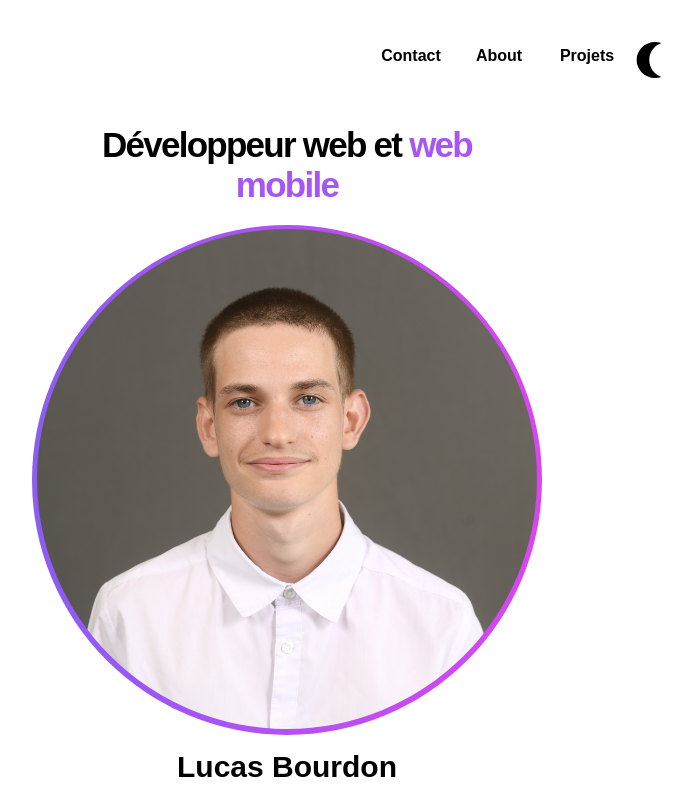
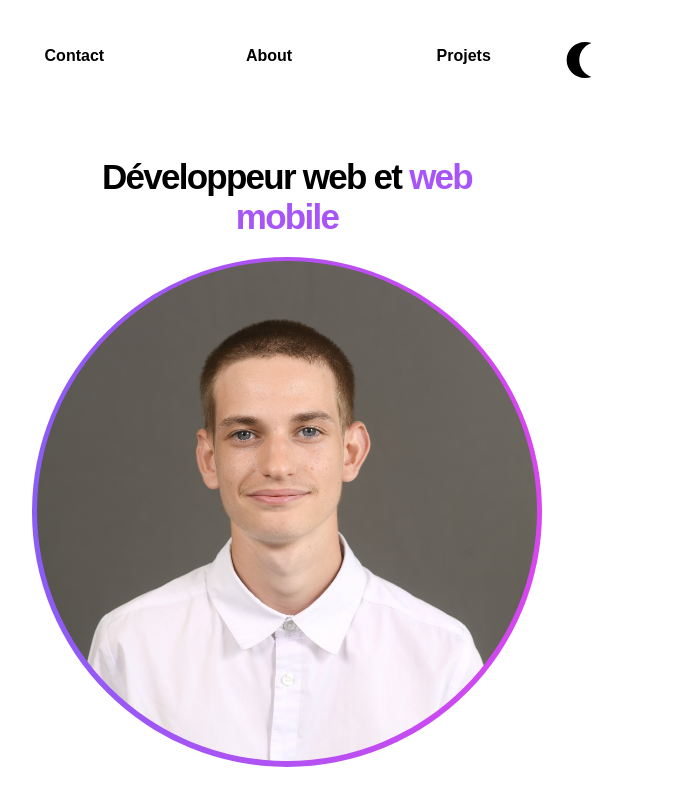
Before and after one commit to Brdlucas/portfolio, a Next.js app: page / in a window 1280 px wide. Shown: the top 785 px of the page, without its empty margins (353-1045 px from the left). Built offline with nearby package versions, Linux system fonts and the light colour scheme.

Commit message:
Update nav css

```diff
--- a/src/app/page.jsx
+++ b/src/app/page.jsx
@@ -7,7 +7,7 @@ export default function Home() {
   return (
     <main className='max-2xl:h-[1000px]'>
       <header className='max-2xl:h-[120px] md:h-[100px]'>
-        <nav className='max-2xl:text-center max-2xl:p-[10px] font-bold md:absolute md:flex md:flex-row md:w-[25%] md:right-[250px] md:mt-8 items-center md:place-content-around'>
+        <nav className='max-2xl:text-center max-2xl:p-[10px] font-bold 2xl:absolute max-lg:w-[70%] m-auto max-2xl:w-[50%]  md:flex md:flex-row 2xl:w-[30%] md:right-[250px] md:mt-8 items-center md:place-content-around'>
           <Link href='contact' className='block max-2xl:mb-[10px] max-2xl:w-[50%] max-2xl:m-auto'>Contact</Link>
           <Link href='about' className='block max-2xl:mb-[10px] max-2xl:w-[50%] max-2xl:m-auto'>About</Link>
           <Link href='projets' className='block max-2xl:mb-[10px] max-2xl:w-[50%] max-2xl:m-auto'>Projets</Link>
```
